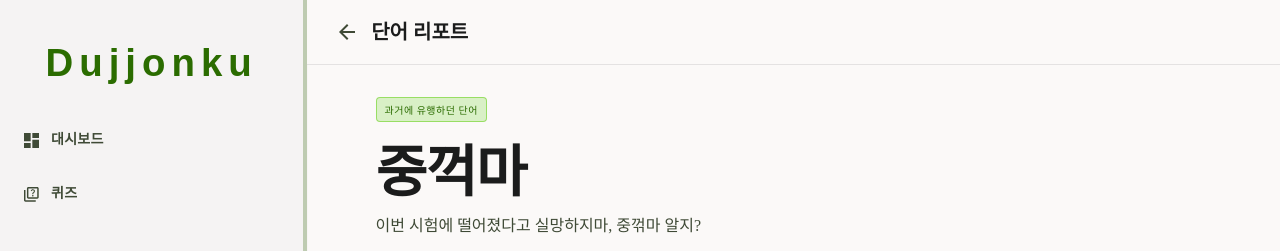
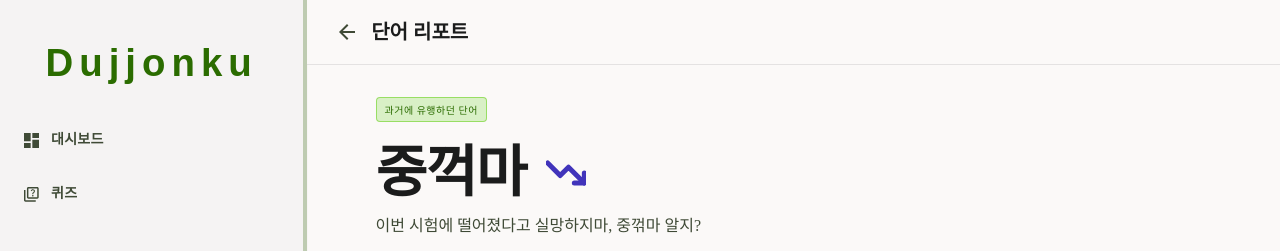
Before and after one commit to chc216/dujjonku-frontend, a React (Vite) app: page /report in a window 1280 px wide. Shown: the top 251 px of the page. Built offline with nearby package versions, Linux system fonts and the light colour scheme; no server answers.

Commit message:
feat: report페이지에 트랜드 아이콘 추가

```diff
--- a/src/pages/user/Report/HeaderSection.jsx
+++ b/src/pages/user/Report/HeaderSection.jsx
@@ -1,5 +1,5 @@
 import styled from "styled-components";
-
+import { FiTrendingUp, FiTrendingDown, FiMinus } from "react-icons/fi";
 const Container = styled.div`
   padding-left: 4%;
   display: flex;
@@ -60,12 +60,34 @@ const Example = styled.div`
   line-height: 24px;
 `;
 
-function HeaderSection({ word, example, isNew }) {
+function HeaderSection({ word, example, isNew, trend }) {
+  console.log(trend);
+  const getTrendIcon = (trend) => {
+    switch (trend) {
+      case "hot":
+        return <FiTrendingUp color="#c43434" size="40" strokeWidth={3} />;
+      case "cold":
+        return <FiTrendingDown color="#4134bb" size="40" strokeWidth={3} />;
+      case "neutral":
+        return <FiMinus color="#18762a" size="40" strokeWidth={3} />;
+    }
+  };
   return (
     <>
       <Container>
         <Tag>{isNew ? "최신 유행 단어" : "과거에 유행하던 단어"}</Tag>
-        <Word>{word}</Word>
+        <Word>
+          {word}
+          <div
+            style={{
+              paddingLeft: "20px",
+              display: "flex",
+              alignItems: "center",
+            }}
+          >
+            {getTrendIcon(trend)}
+          </div>
+        </Word>
         <Example>{example}</Example>
       </Container>
     </>
--- a/src/pages/user/Report/index.jsx
+++ b/src/pages/user/Report/index.jsx
@@ -39,6 +39,7 @@ function Report({ wordId }) {
       week12: 40,
     },
     isNew: false,
+    trend: "cold",
   };
 
   return (
@@ -48,6 +49,7 @@ function Report({ wordId }) {
           word={dummy.name}
           example={dummy.example}
           isNew={dummy.isNew}
+          trend={dummy.trend}
         ></HeaderSection>
         <ContentSection>
           <InfoSection meaning={dummy.meaning}></InfoSection>
```
